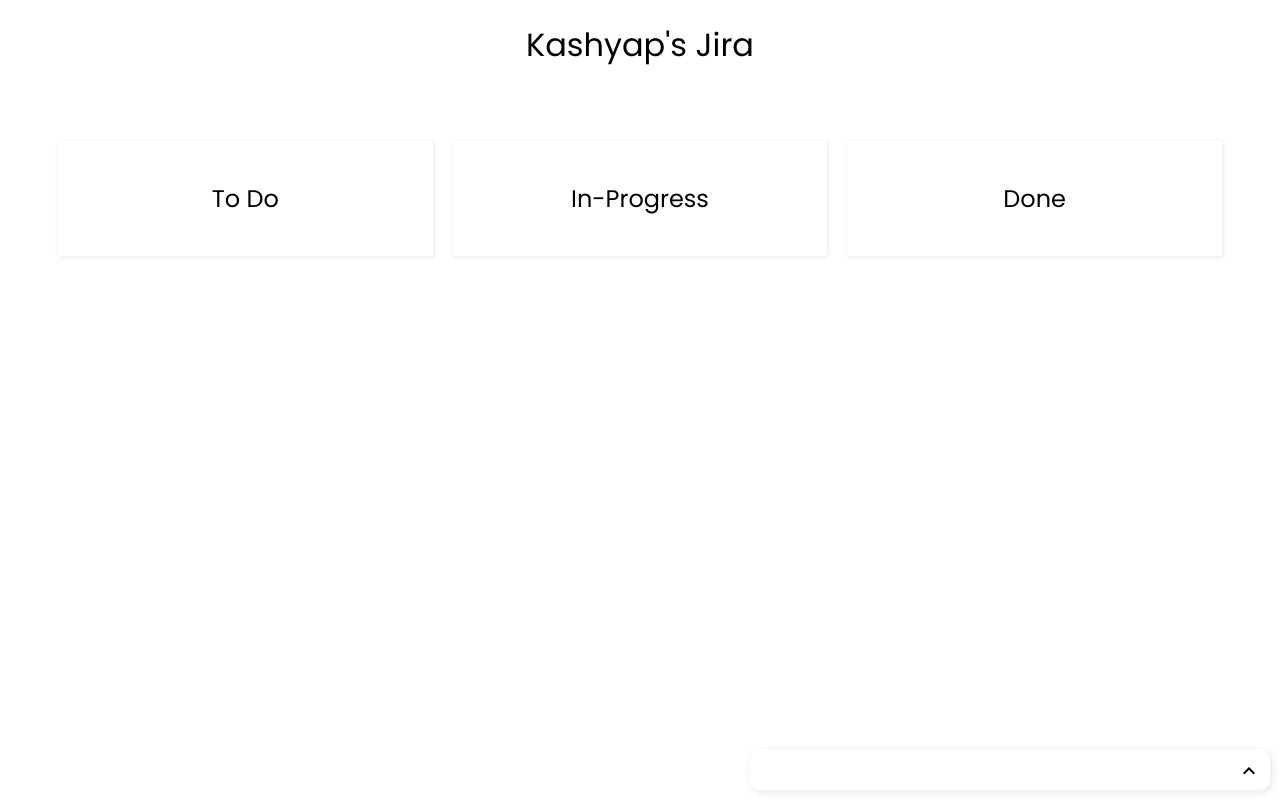
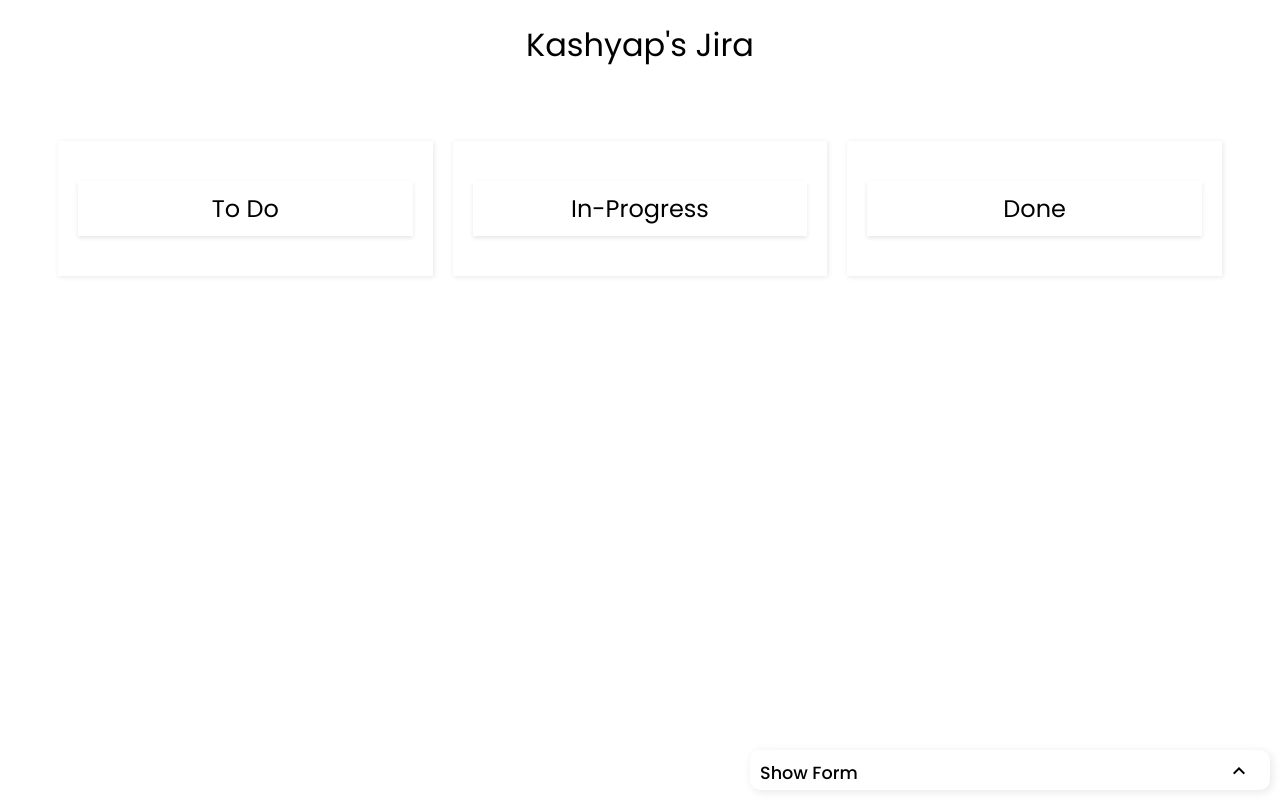
Before and after one commit to Kashyap-Bhvajjula/Jira-Dashboard, a plain HTML site: page index.html in a window 1280 px wide. Drawn offline with nearby package versions, Linux system fonts and the light colour scheme.

Commit message:
Small changes added

```diff
--- a/index.html
+++ b/index.html
@@ -36,11 +36,12 @@
     </main>
 
     <section class="modal hide-modal" id="modal">
-      <span
-        class="material-symbols-outlined toggle up_down"
-        onclick="toggleModal(this)"
-        >expand_less</span
-      >
+      <span class="toggle-container">
+        <span class="material-symbols-outlined toggle up_down" onclick="toggleModal(this)">
+          expand_less
+        </span>
+        <span id="toggleText">Show Form</span>
+      </span>
       <form id="create-task-form">
         <input
           type="text"
--- a/script.js
+++ b/script.js
@@ -55,4 +55,6 @@ function toggleModal(element){
 
     element.innerText = modal.classList.contains("hide-modal") ? "expand_less" : "expand_more";
 
+    const toggleText = document.getElementById('toggleText');
+    toggleText.innerText = modal.classList.contains("hide-modal") ? "Show Form" : "Hide Form"; // Change text dynamically
 }
--- a/style.css
+++ b/style.css
@@ -49,7 +49,17 @@ h1{
     max-height: 485px;
     overflow: scroll;
     overflow-x: hidden; /* Hide vertical scrollbar */
+    overflow-y: auto; /* Add vertical scrollbar when necessary */
 }
+
+  .container h2{
+    position: sticky; /* Make the title sticky */
+  top: 0; /* Stick to the top of the container */
+  background-color: #fff; /* Ensure background is solid when sticking */
+  padding: 10px 0; /* Add padding around the text */
+  z-index: 10; /* Make sure it appears above other content */
+  box-shadow: 0 2px 4px rgba(0, 0, 0, 0.1); /* Shadow for better visibility */
+  }
 
 main{
     display: grid;
@@ -102,3 +112,21 @@ textarea{
 .hide-modal form{
     display: none;
 }
+
+.toggle-container {
+  display: inline-flex;
+  align-items: center;  /* Center vertically */
+  justify-content: center;
+  cursor: pointer;
+}
+
+.modal .toggle {
+  margin-right: 10px;  /* Space between icon and text */
+}
+
+#toggleText {
+  font-size: 1.1rem;
+  font-weight: 500;
+  position: relative;
+  bottom: 10px;
+}
```
